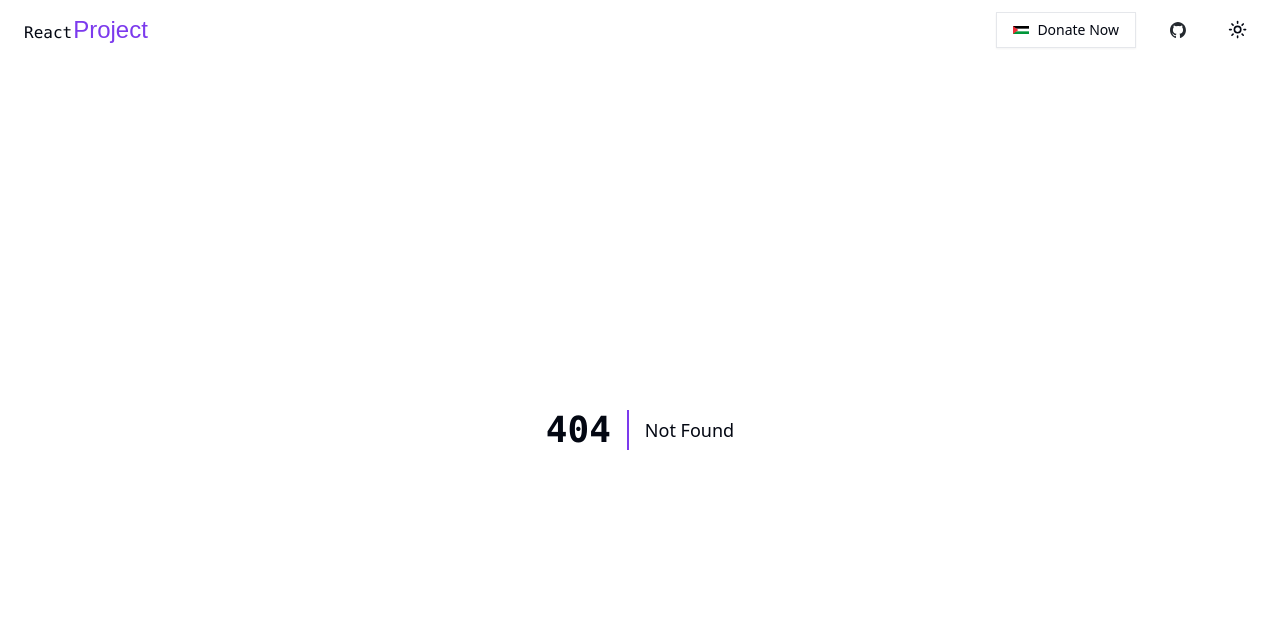
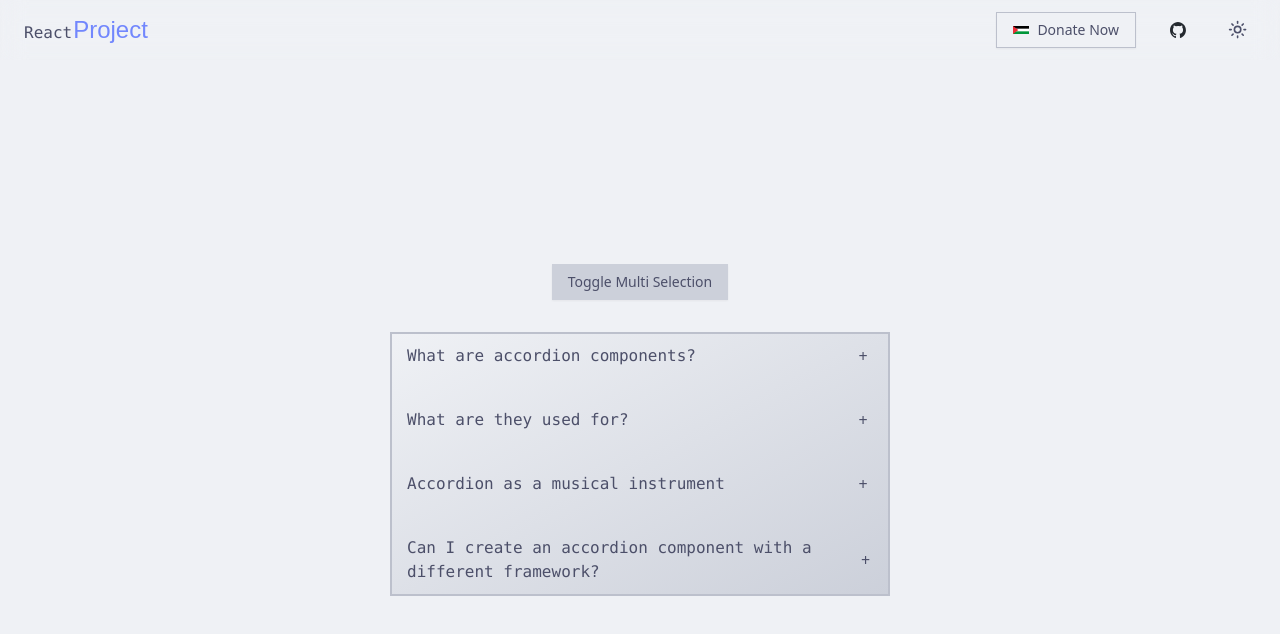
Before and after one commit to baby1194/React-project, a React (Vite) app: page /React-Project/accordion in a window 1280 px wide. Before the commit this address had no page. Shown: the top 634 px of the page. Built offline with nearby package versions, Linux system fonts and the light colour scheme; a web font is replaced by a local one.

Commit message:
finishing accordion and add colorshemic to the website (catppuchin)

```diff
--- a/package.json
+++ b/package.json
@@ -10,6 +10,7 @@
     "preview": "vite preview"
   },
   "dependencies": {
+    "@radix-ui/react-accordion": "^1.1.2",
     "@radix-ui/react-dropdown-menu": "^2.0.6",
     "@radix-ui/react-icons": "^1.3.0",
     "@radix-ui/react-slot": "^1.0.2",
--- a/src/App.jsx
+++ b/src/App.jsx
@@ -1,24 +1,28 @@
-import { ThemeProvider } from "@/components/theme-provider"
-import { Route, Routes } from "react-router-dom"
+import { ThemeProvider } from "@/components/theme-provider";
+import { Route, Routes } from "react-router-dom";
 // Layouts
-import Header from "@/layouts/header"
+import Header from "@/layouts/header";
 // Pages
-import Home from "@/pages/Home"
-import NotFound from '@/pages/404'
+import Home from "@/pages/Home";
+import NotFound from "@/pages/404";
+import Accordion from "@/pages/accordion/accordion";
 
 function App() {
-
-  return(
+  return (
     <ThemeProvider defaultTheme="system" storageKey="ui-theme">
       <Header />
       <Routes>
-        <Route path='React-Project'>
+        <Route path="React-Project">
           <Route index element={<Home />} />
+          {/* Accordion component */}
+          <Route path="accordion" element={<Accordion />} />
+
+          {/* Error Page */}
           <Route path="*" element={<NotFound />} />
         </Route>
       </Routes>
     </ThemeProvider>
-  )
+  );
 }
 
-export default App
+export default App;
--- a/src/index.css
+++ b/src/index.css
@@ -1,4 +1,4 @@
-@import url('https://fonts.googleapis.com/css2?family=Micro+5&display=swap');
+@import url("https://fonts.googleapis.com/css2?family=Micro+5&display=swap");
 
 @tailwind base;
 @tailwind components;
@@ -6,48 +6,49 @@
 
 @layer base {
   :root {
-    --background: 0 0% 100%;
-    --foreground: 224 71.4% 4.1%;
-    --card: 0 0% 100%;
-    --card-foreground: 224 71.4% 4.1%;
-    --popover: 0 0% 100%;
-    --popover-foreground: 224 71.4% 4.1%;
-    --primary: 262.1 83.3% 57.8%;
-    --primary-foreground: 210 20% 98%;
-    --secondary: 220 14.3% 95.9%;
-    --secondary-foreground: 220.9 39.3% 11%;
-    --muted: 220 14.3% 95.9%;
-    --muted-foreground: 220 8.9% 46.1%;
-    --accent: 220 14.3% 95.9%;
-    --accent-foreground: 220.9 39.3% 11%;
-    --destructive: 0 84.2% 60.2%;
-    --destructive-foreground: 210 20% 98%;
-    --border: 220 13% 91%;
-    --input: 220 13% 91%;
-    --ring: 262.1 83.3% 57.8%;
+    --background: 220 23.077% 94.902%;
+    --foreground: 233.793 16.022% 35.49%;
+    --muted: 222.857 15.909% 82.745%;
+    --muted-foreground: 233.333 12.796% 41.373%;
+    --popover: 220 23.077% 94.902%;
+    --popover-foreground: 233.793 16.022% 35.49%;
+    --card: 220 23.077% 94.902%;
+    --card-foreground: 233.793 16.022% 35.49%;
+    --border: 225 13.559% 76.863%;
+    --input: 225 13.559% 76.863%;
+    --primary: 230.935 97.203% 71.961%;
+    --primary-foreground: 220 23.077% 94.902%;
+    --secondary: 222.857 15.909% 82.745%;
+    --secondary-foreground: 233.793 16.022% 35.49%;
+    --accent: 222.857 15.909% 82.745%;
+    --accent-foreground: 233.793 16.022% 35.49%;
+    --destructive: 347.077 86.667% 44.118%;
+    --destructive-foreground: 220 21.951% 91.961%;
+    --ring: 233.793 16.022% 35.49%;
     --radius: 0rem;
   }
 
   .dark {
-    --background: 224 71.4% 4.1%;
-    --foreground: 210 20% 98%;
-    --card: 224 71.4% 4.1%;
-    --card-foreground: 210 20% 98%;
-    --popover: 224 71.4% 4.1%;
-    --popover-foreground: 210 20% 98%;
-    --primary: 263.4 70% 50.4%;
-    --primary-foreground: 210 20% 98%;
-    --secondary: 215 27.9% 16.9%;
-    --secondary-foreground: 210 20% 98%;
-    --muted: 215 27.9% 16.9%;
-    --muted-foreground: 217.9 10.6% 64.9%;
-    --accent: 215 27.9% 16.9%;
-    --accent-foreground: 210 20% 98%;
-    --destructive: 0 62.8% 30.6%;
-    --destructive-foreground: 210 20% 98%;
-    --border: 215 27.9% 16.9%;
-    --input: 215 27.9% 16.9%;
-    --ring: 263.4 70% 50.4%;
+    --background: 240 21.053% 14.902%;
+    --foreground: 226.154 63.934% 88.039%;
+    --muted: 236.842 16.239% 22.941%;
+    --muted-foreground: 226.667 35.294% 80%;
+    --popover: 240 21.053% 14.902%;
+    --popover-foreground: 226.154 63.934% 88.039%;
+    --card: 240 21.053% 14.902%;
+    --card-foreground: 226.154 63.934% 88.039%;
+    --border: 234.286 13.208% 31.176%;
+    --input: 234.286 13.208% 31.176%;
+    --primary: 231.892 97.368% 85.098%;
+    --primary-foreground: 240 21.053% 14.902%;
+    --secondary: 236.842 16.239% 22.941%;
+    --secondary-foreground: 226.154 63.934% 88.039%;
+    --accent: 236.842 16.239% 22.941%;
+    --accent-foreground: 226.154 63.934% 88.039%;
+    --destructive: 343.269 81.25% 74.902%;
+    --destructive-foreground: 240 21.311% 11.961%;
+    --ring: 226.154 63.934% 88.039%;
+    --radius: 0rem;
   }
 }
 
@@ -55,15 +56,29 @@
   * {
     @apply border-border;
   }
+
+  *::-webkit-scrollbar {
+    @apply w-1 bg-neutral-900
+  }
+  *::-webkit-scrollbar-thumb {
+    @apply bg-accent
+  }
+
   body {
     @apply bg-background text-foreground;
   }
+
   #root {
-    @apply h-screen w-screen flex flex-col
+    @apply h-screen w-screen flex flex-col overflow-x-hidden;
   }
 }
+
 @layer components {
   .focusing {
-    @apply focus-visible:outline-none focus-visible:ring-1 focus-visible:ring-ring
+    @apply focus-visible:outline-none focus-visible:ring-1 focus-visible:ring-ring;
+  }
+
+  .bg-gr {
+    @apply bg-gradient-to-br from-primary-foreground to-secondary;
   }
 }
--- a/src/pages/Home.jsx
+++ b/src/pages/Home.jsx
@@ -1,11 +1,10 @@
-
-
 function Home() {
   return (
-    <>
-      <h1>Home</h1>
-    </>
-  )
+    <div className="flex flex-col gap-3 justify-start items-center">
+      <p className="text-xl">this page under <span className="font-bold text-primary">development</span></p>
+      <p className="text-neutral-500 text-xs">I&apos;ll start on it when add the first componenet (project)</p>
+    </div>
+  );
 }
 
-export default Home
+export default Home;
--- /dev/null
+++ b/src/pages/accordion/accordion.jsx
@@ -0,0 +1,70 @@
+import { useState } from "react";
+import data from "./data";
+import { Button } from "@/components/ui/button";
+
+export default function Accordion() {
+  const [selected, setSelected] = useState(null);
+  const [enableMultiSelection, setEnableMultiSelection] = useState(false);
+  const [multiple, setMultiple] = useState([]);
+
+  function handleSingleSelection(getCurrentId) {
+    setSelected(getCurrentId === selected ? null : getCurrentId);
+  }
+
+  function handleMultiSelection(getCurrentId) {
+    let cpyMultiple = [...multiple];
+    const findIndexOfCurrentId = cpyMultiple.indexOf(getCurrentId);
+
+    if (findIndexOfCurrentId === -1) cpyMultiple.push(getCurrentId);
+    else cpyMultiple.splice(findIndexOfCurrentId, 1);
+
+    setMultiple(cpyMultiple);
+  }
+
+  return (
+    <div className="container flex flex-1 flex-col items-center justify-center gap-8 my-10">
+      <Button
+        variant="secondary"
+        onClick={() => setEnableMultiSelection(!enableMultiSelection)}
+      >
+        Toggle Multi Selection
+      </Button>
+      <div className="w-[500px] bg-gr backdrop-blur-3xl border-border border-2 space-y-5">
+        {data && data.length > 0 ? (
+          data.map((dataItem) => (
+            <div key={dataItem.id}>
+              <div
+                onClick={
+                  enableMultiSelection
+                    ? () => handleMultiSelection(dataItem.id)
+                    : () => handleSingleSelection(dataItem.id)
+                }
+                className="flex justify-between items-center cursor-pointer py-[10px] px-[15px] transition-all"
+              >
+                <h3
+                  className={`font-mono transition-all ${selected === dataItem.id || multiple.indexOf(dataItem.id) !== -1 ? "font-bold" : ""}`}
+                >
+                  {dataItem.question}
+                </h3>
+                <span className="size-5 flex justify-center items-center transition-all">
+                  {dataItem.id === selected ||
+                    multiple.indexOf(dataItem.id) !== -1
+                    ? "-"
+                    : "+"}
+                </span>
+              </div>
+              {selected === dataItem.id ||
+                multiple.indexOf(dataItem.id) !== -1 ? (
+                <div className="h-auto py-[10px] px-[15px] border-b-border transition-all">
+                  {dataItem.answer}
+                </div>
+              ) : null}
+            </div>
+          ))
+        ) : (
+          <div>No Data found !</div>
+        )}
+      </div>
+    </div>
+  );
+}
--- /dev/null
+++ b/src/pages/accordion/data.js
@@ -0,0 +1,28 @@
+const data = [
+  {
+    id: "1",
+    question: "What are accordion components?",
+    answer:
+      "Accordion components are user interface elements used for organizing and presenting content in a collapsible manner. They typically consist of a header, content, and an expand/collapse action.",
+  },
+  {
+    id: "2",
+    question: "What are they used for?",
+    answer:
+      "They are commonly employed in various contexts, including FAQs, product descriptions, navigation menus, settings panels, and data tables, to save screen space and provide a structured and user-friendly interface for presenting information or options.",
+  },
+  {
+    id: "3",
+    question: "Accordion as a musical instrument",
+    answer:
+      "The accordion is a musical instrument with a keyboard and bellows. It produces sound by air passing over reeds when the player expands or compresses the bellows, used in various music genres.",
+  },
+  {
+    id: "4",
+    question: "Can I create an accordion component with a different framework?",
+    answer:
+      "Yes of course, it is very possible to create an accordion component with another framework.",
+  },
+];
+
+export default data;
--- a/tailwind.config.js
+++ b/tailwind.config.js
@@ -6,6 +6,7 @@ export default {
   content: [
     './index.html',
     './pages/*.{js,jsx}',
+    './pages/**/*.{js,jsx}',
     './components/**/*.{js,jsx}',
     './src/**/*.{js,jsx}',
   ],
@@ -66,7 +67,7 @@ export default {
         },
         "accordion-up": {
           from: { height: "var(--radix-accordion-content-height)" },
-          to: { height: "0" },
+          to: { height: "100px" },
         },
       },
       animation: {
```
Also changed, not shown: src/pages/404.jsx (+2 -6 lines), src/data/projects.js (added), 1 other file (tests, documents, lock files or other folders).
